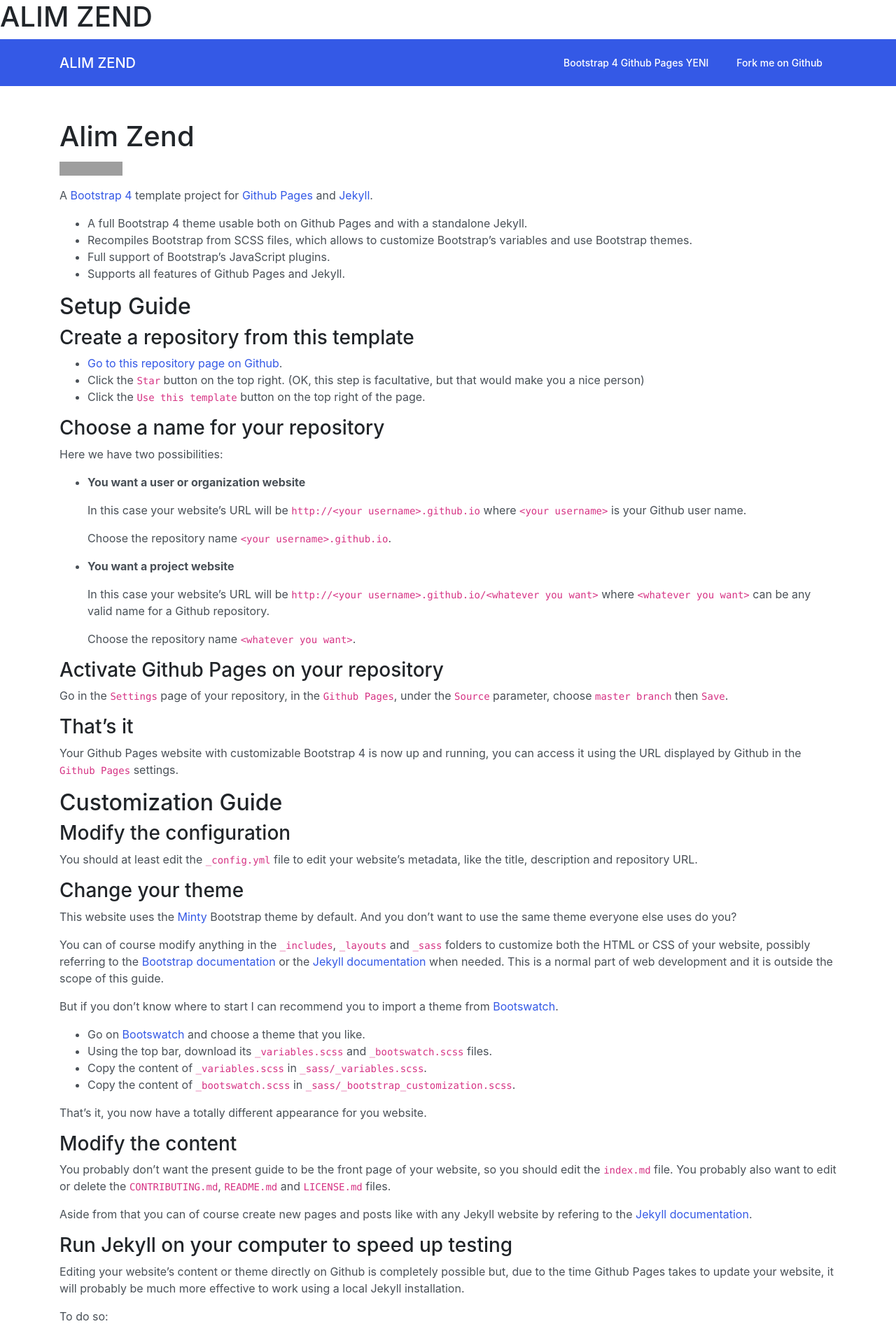
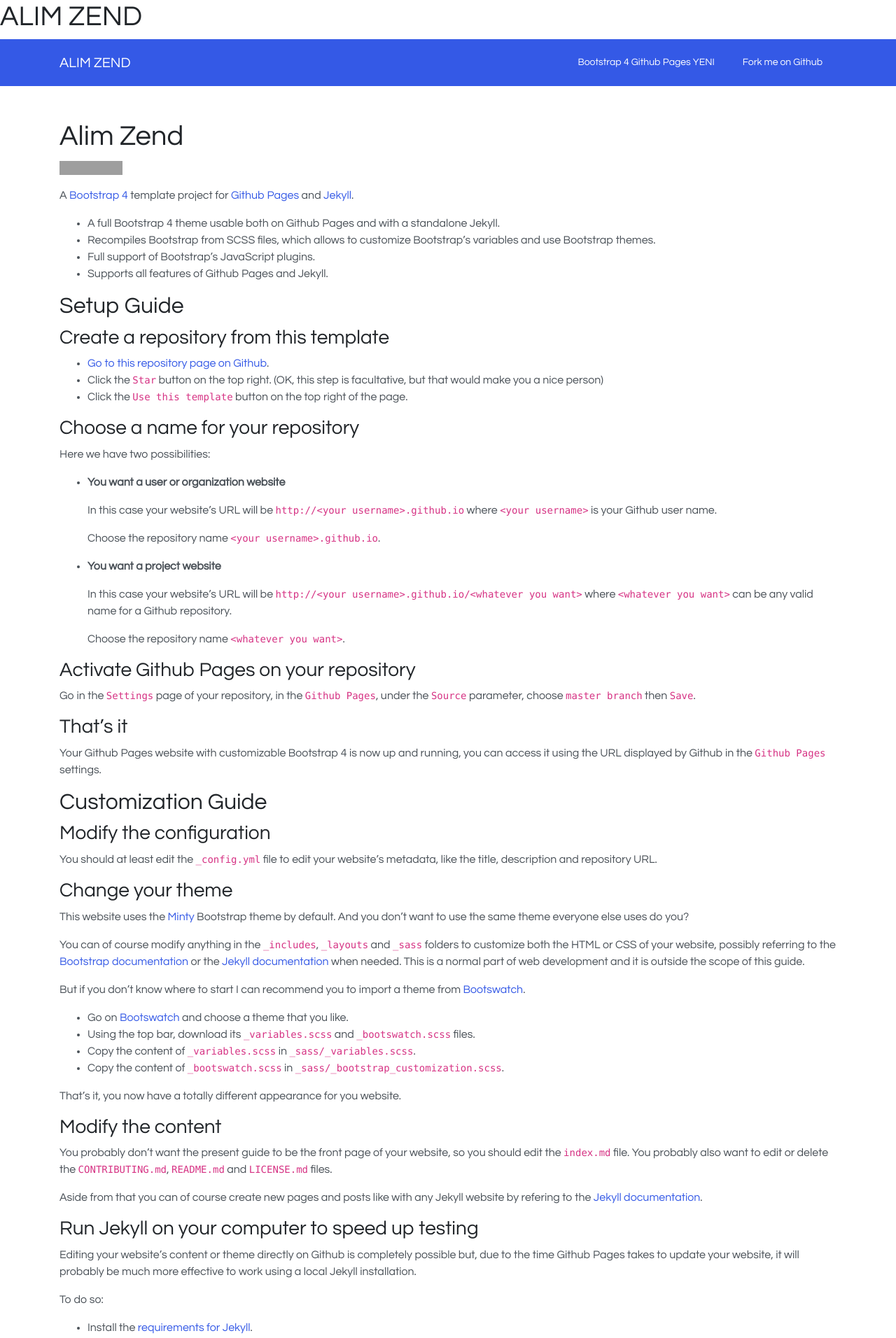
Before and after one commit to alim-zend/alim-zend.github.io, a Jekyll site: the page built from index.md, in a window 1280 px wide. Shown: the top 1912 px of the page at 70% size. Built offline with Jekyll 4.4.1, drawn with Linux system fonts in a browser that asks for light colours; grey boxes are pictures that could not be loaded.

Commit message:
Update _variables.scss

```diff
--- a/_sass/_variables.scss
+++ b/_sass/_variables.scss
@@ -52,7 +52,7 @@
 // Fonts
 
 // stylelint-disable-next-line value-keyword-case
-$font-family-sans-serif:      Inter, -apple-system, BlinkMacSystemFont, "Segoe UI", Roboto, "Helvetica Neue", Arial, sans-serif, "Apple Color Emoji", "Segoe UI Emoji", "Segoe UI Symbol" !default;
+$font-family-sans-serif:      'Questrial', sans-serif, "Apple Color Emoji", "Segoe UI Emoji", "Segoe UI Symbol" !default;
 $font-size-base:              1rem !default; // Assumes the browser default, typically `16px`
 $font-size-sm:                $font-size-base * .875 !default;
 
```
